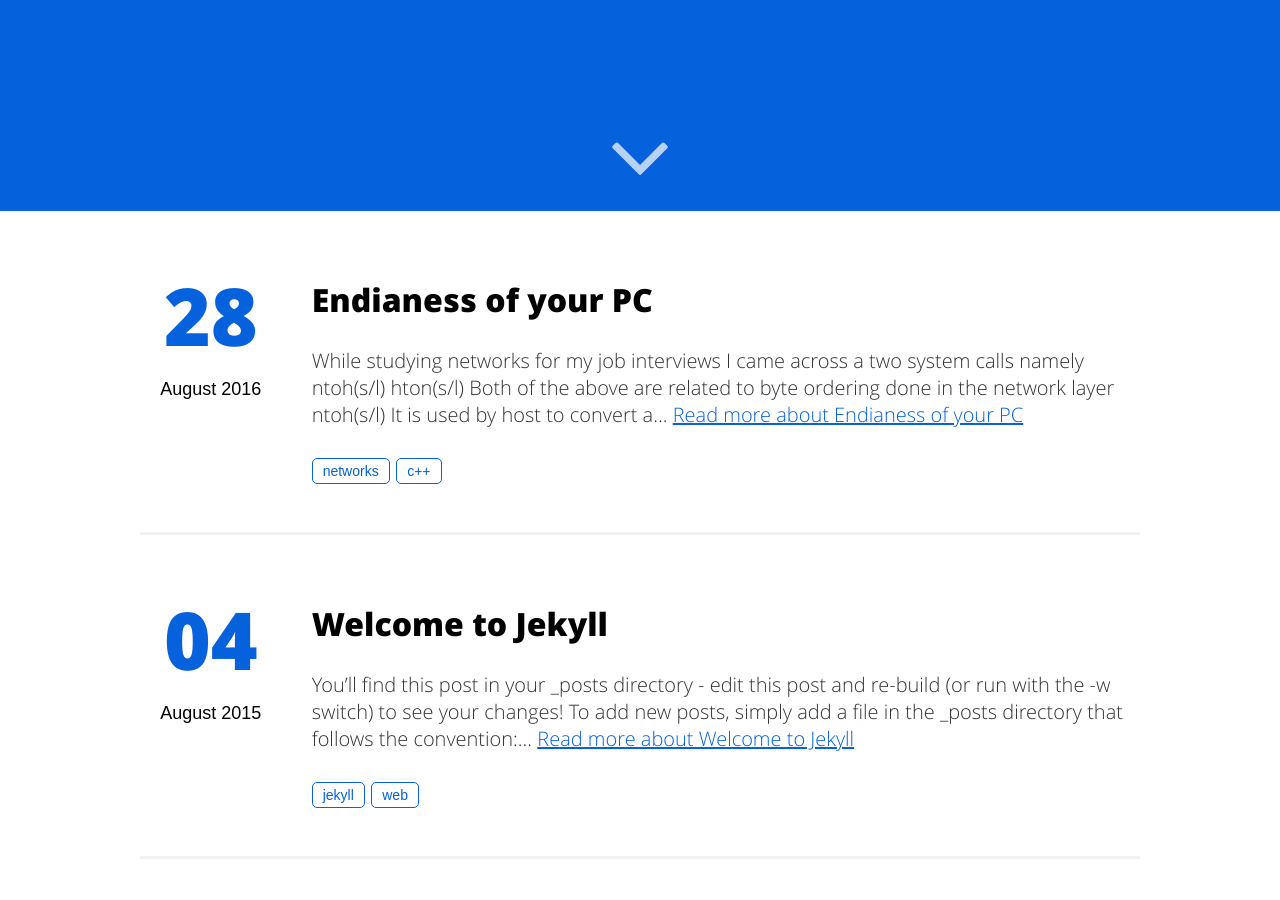
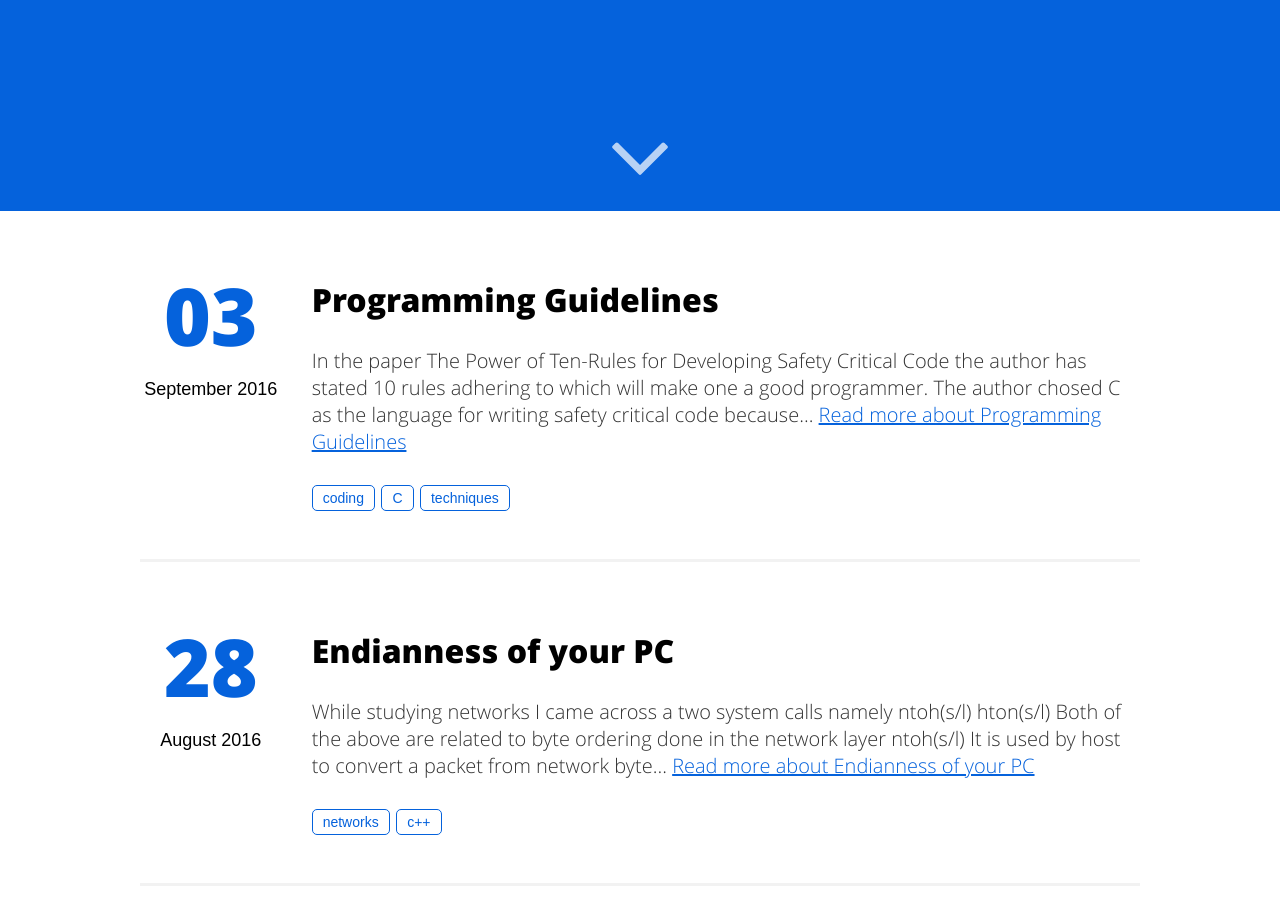
Before and after one commit to ranarag/ranarag.github.io, a Jekyll site: the page built from index.html, in a window 1280 px wide and 900 px high, scrolled down 689 px. Built offline with Jekyll 4.4.1, drawn with Linux system fonts in a browser that asks for light colours.

Commit message:
new post(incomplete) added

```diff
--- a/_posts/2015-08-04-welcome-to-jekyll.md
+++ /dev/null
@@ -1,31 +0,0 @@
----
-layout: post
-title: "Welcome to Jekyll"
-date: 2015-08-04 03:21:35
-image: '/assets/img/'
-description: 'Put your description here.'
-tags:
-- jekyll
-- web
-categories:
-- Jekyll is awesome
-twitter_text: 'Put your twitter description here.'
----
-
-You'll find this post in your `_posts` directory - edit this post and re-build (or run with the `-w` switch) to see your changes!
-To add new posts, simply add a file in the `_posts` directory that follows the convention: YYYY-MM-DD-name-of-post.ext.
-
-Jekyll also offers powerful support for code snippets:
-
-{% highlight ruby %}
-def print_hi(name)
-  puts "Hi, #{name}"
-end
-print_hi('Tom')
-#=> prints 'Hi, Tom' to STDOUT.
-{% endhighlight %}
-
-Check out the [Jekyll docs][jekyll] for more info on how to get the most out of Jekyll. File all bugs/feature requests at [Jekyll's GitHub repo][jekyll-gh].
-
-[jekyll-gh]: https://github.com/mojombo/jekyll
-[jekyll]:    http://jekyllrb.com
--- a/_posts/2016-08-28-endianess-of-your-pc.md
+++ b/_posts/2016-08-28-endianness-of-your-pc.md
@@ -1,9 +1,9 @@
 ---
 layout: post
-title: "Endianess of your PC"
+title: "Endianness of your PC"
 date: 2016-08-28 14:54:27
 image: '/assets/img/'
-description: 'How to check the endianess of your computer using a cpp code.'
+description: 'How to check the endianness of your computer using a cpp code.'
 tags:
 - networks
 - c++
@@ -12,7 +12,7 @@ categories:
 twitter_text: "something related to networks"
 ---
 
-While studying networks for my job interviews I came across a two system calls namely
+While studying networks I came across a two system calls namely
 - ntoh(s/l)
 - hton(s/l)
 Both of the above are related to byte ordering done in the network layer
--- /dev/null
+++ b/_posts/2016-09-03-programming-guidelines.md
@@ -0,0 +1,40 @@
+---
+layout: post
+title: "Programming Guidelines"
+date: 2016-09-03 10:04:25
+image: '/assets/img/'
+description: 'How to write good code'
+tags:
+- coding
+- C
+- techniques
+categories:
+- coding guidelines by NASA programmer
+twitter_text:
+---
+
+In the paper [The Power of Ten-Rules for Developing Safety Critical Code](http://spinroot.com/gerard/pdf/P10.pdf)
+the author has stated 10 rules adhering to which will make one a good programmer.
+
+The author chosed C as the language for writing safety critical code because of the extensive tool support for this language including:
+1. Strong source code analyzers like [valgrind]( http://valgrind.org)
+2. debuggers like gdb
+3. stable compilers
+4. Test support tools
+
+Following are the 10 rules the author wants to emphasize upon:
+> 1. Rule: Restrict all code to very simple control flow constructs – do not use goto
+> statements, setjmp or longjmp constructs, and direct or indirect recursion.
+
+The author says to restrict all code to very simple control flow constructs because
+it enhances code clarity. Now asking not to use recursion might look suprising but
+this is also used to improve code clarity.(Remember that every recursive solution has an
+equivalent iterative solution.)
+
+> 2. Rule: All loops must have a fixed upper-bound. It must be trivially possible for a
+> checking tool to prove statically that a preset upper-bound on the number of iterations
+> of a loop cannot be exceeded. If the loop-bound cannot be proven statically, the rule
+> is considered violated.
+
+
+### please pardon me for my incomplete work; will complete it soon ###
```
Also changed, not shown: 1 other file.
